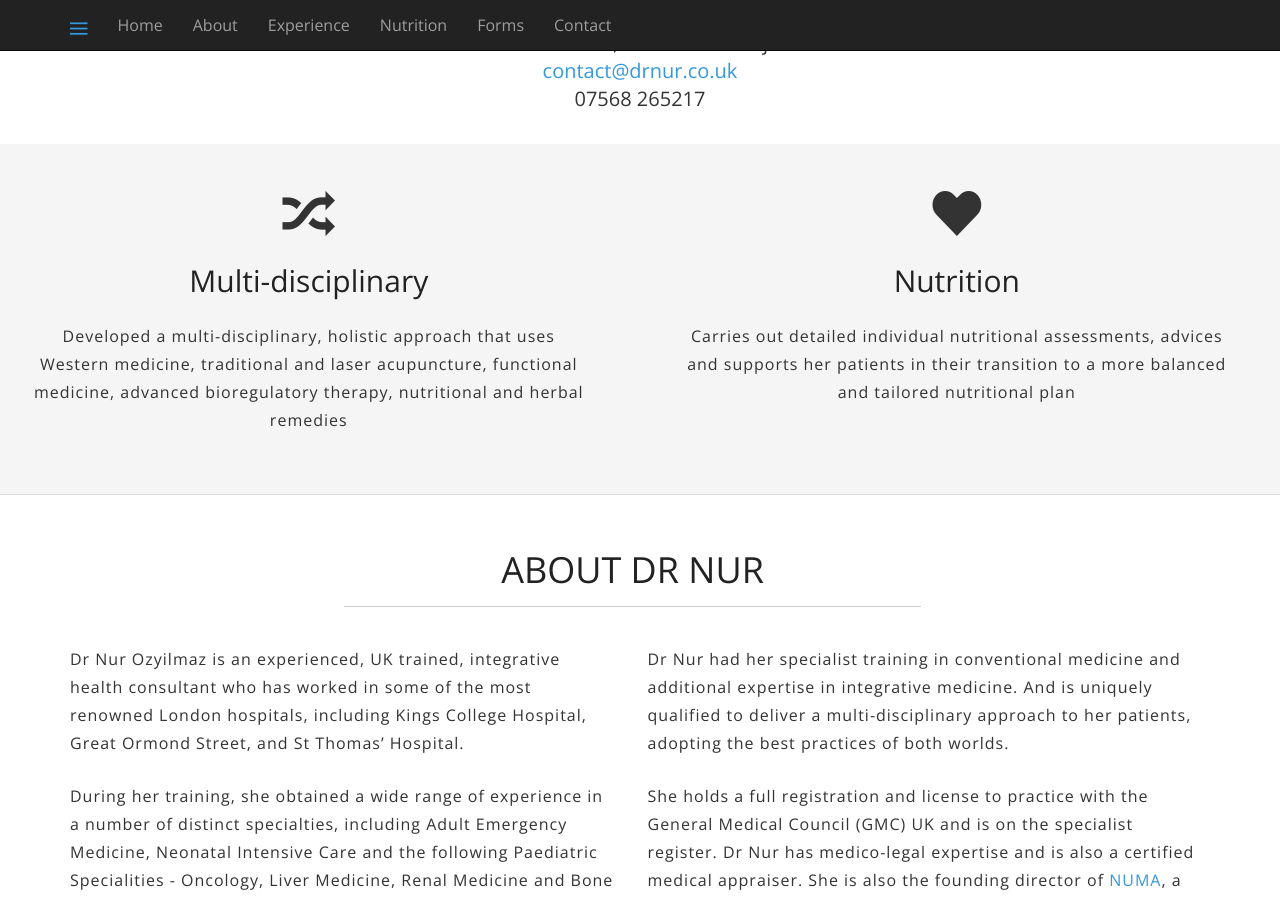
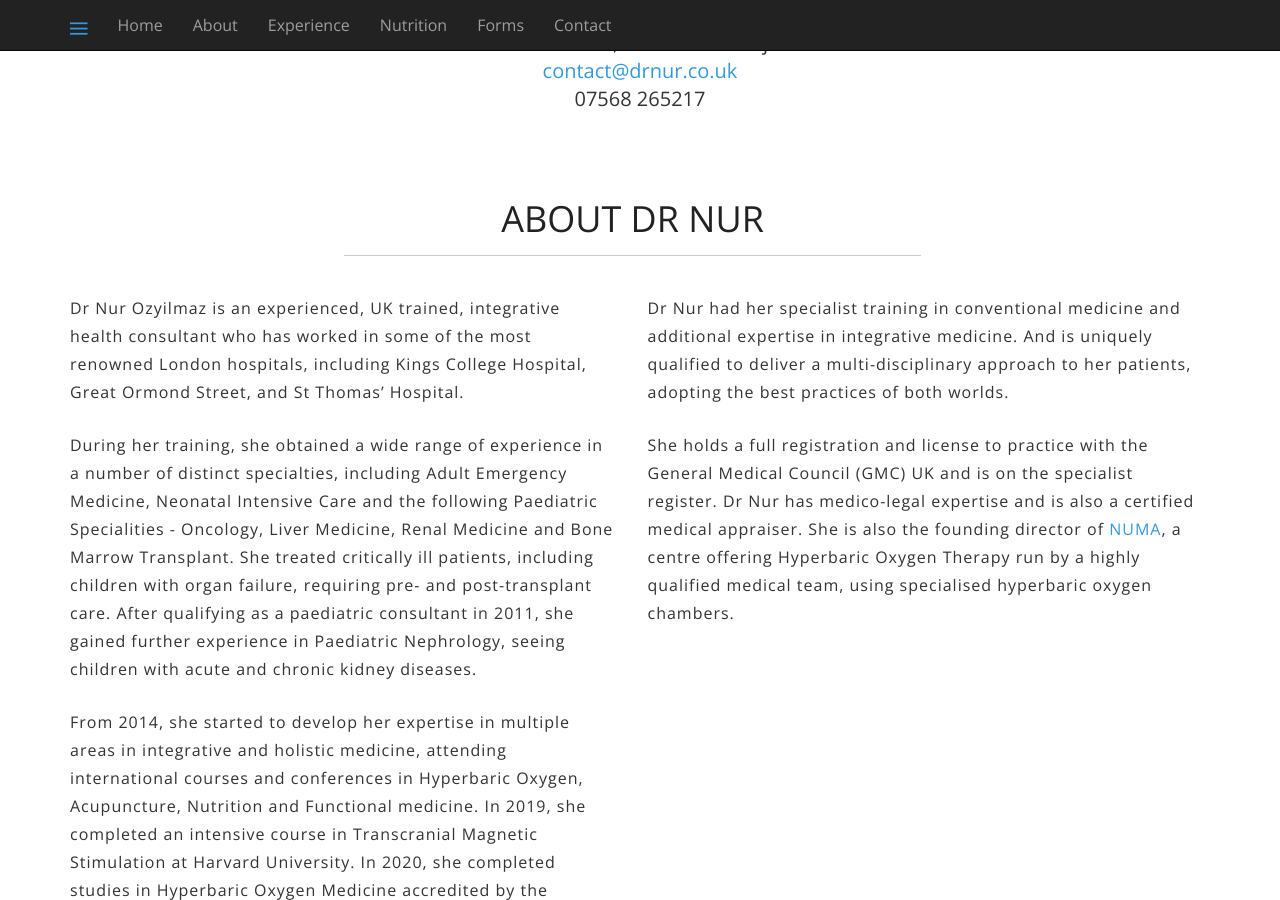
Before and after one commit to huseyinozyilmaz/drnurdan.com, a Jekyll site: the page built from index.html, in a window 1280 px wide and 900 px high, scrolled down 406 px. Built offline with Jekyll 4.4.1, drawn with Linux system fonts in a browser that asks for light colours.

Commit message:
Removes speciality section

```diff
--- a/index.html
+++ b/index.html
@@ -24,23 +24,6 @@ layout: default
         </p>
     </header>
 </div><!-- /headerwrap -->
-
-<!-- ==== GREYWRAP ==== -->
-<div id="greywrap">
-    <div class="row">
-        <div class="col-lg-6 callout animated wow zoomIn">
-            <span class="icon ion-shuffle"></span>
-            <h2>Multi-disciplinary</h2>
-            <p>Developed a multi-disciplinary, holistic approach that uses Western medicine, traditional and laser acupuncture, functional medicine, advanced bioregulatory therapy, nutritional and herbal remedies</p>
-        </div>
-
-        <div class="col-lg-6 callout animated wow zoomIn" data-wow-delay=".4s">
-            <span class="icon ion-heart"></span>
-            <h2>Nutrition</h2>
-            <p>Carries out detailed individual nutritional assessments, advices and supports her patients in their transition to a more balanced and tailored nutritional plan</p>
-        </div>
-    </div><!-- row -->
-</div><!-- greywrap -->
 
 <!-- ==== ABOUT ==== -->
 <div class="container" id="about">
```
Also changed, not shown: Gemfile.lock.
